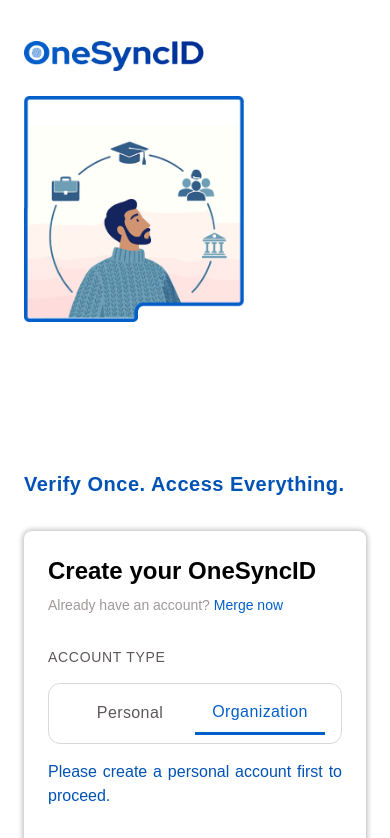
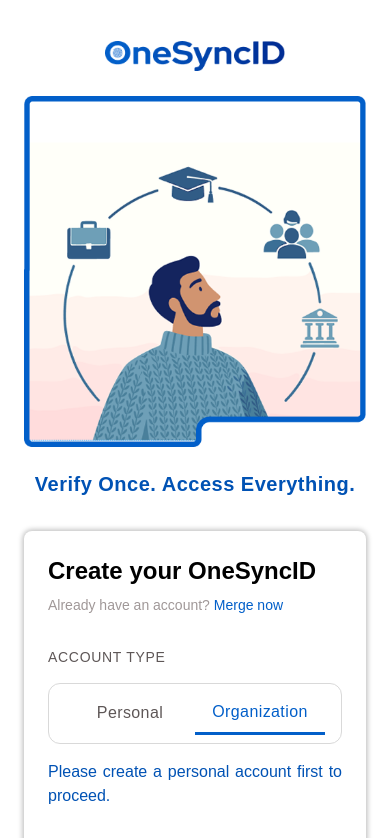
Before and after one commit to raihankabir1952/onesyncid-web, a Next.js app: page /create-account in a window 390 px wide. Shown: the top 838 px of the page. Built offline with nearby package versions, Linux system fonts and the light colour scheme.

Commit message:
back to old code

```diff
--- a/app/create-account/page.tsx
+++ b/app/create-account/page.tsx
@@ -9,14 +9,14 @@
   const router = useRouter();
 
   return (
-    <div
-      className="min-h-screen bg-white flex flex-col"
-      style={{ fontFamily: "'Switzer', sans-serif" }}
-    >
+    <div className="min-h-screen bg-white flex flex-col" style={{ fontFamily: "'Switzer', sans-serif" }}>
+
       {/* MAIN CONTENT */}
-      <div className="flex-1 flex flex-col lg:flex-row items-start lg:items-center justify-center gap-8 px-6 py-10 lg:px-16">
+      <div className="flex-1 flex flex-col lg:flex-row items-center justify-center gap-8 px-6 py-10 lg:px-16">
+
         {/* LEFT */}
-        <div className="flex flex-col items-start gap-6 w-full lg:w-[45%] max-w-[537px]">
+        <div className="flex flex-col items-center lg:items-start gap-6 w-full lg:w-[45%] max-w-[537px]">
+
           {/* Logo */}
           <div className="relative w-[180px] h-[32px] lg:w-[232px] lg:h-[40px]">
             <Image
@@ -30,33 +30,30 @@
           </div>
 
           {/* Illustration */}
-          <div
-            className="relative w-[220px] sm:w-[260px] lg:w-full"
-            style={{ paddingBottom: `${(514 / 500.44) * 100}%` }}
-          >
+          <div className="relative w-full" style={{ paddingBottom: `${(514 / 500.44) * 100}%` }}>
             <Image
               src="/images/create-account.png"
               alt=""
               fill
               priority
-              sizes="(max-width: 640px) 220px, (max-width: 1024px) 260px, 45vw"
-              className="object-contain object-left-top"
+              sizes="(max-width: 768px) 90vw, 45vw"
+              className="object-contain object-top"
             />
           </div>
 
           {/* Tagline */}
-          <p className="text-left text-[#0052b4] text-xl lg:text-[27px] font-bold leading-snug tracking-wide">
+          <p className="text-center lg:text-left text-[#0052b4] text-xl lg:text-[27px] font-bold leading-snug tracking-wide">
             Verify Once. Access Everything.
           </p>
         </div>
 
         {/* RIGHT CARD */}
-        <div
-          className="w-full lg:w-[45%] max-w-[600px] bg-white rounded-lg p-6 lg:p-8"
+        <div className="w-full lg:w-[45%] max-w-[600px] bg-white rounded-lg p-6 lg:p-8"
           style={{ boxShadow: "0px 0px 5.5px 1.5px rgba(0,0,0,0.25)" }}
         >
           <div className="flex flex-col gap-8 min-h-0 lg:min-h-[659px] justify-between">
             <div className="flex flex-col gap-8">
+
               {/* Title */}
               <div className="flex flex-col gap-2">
                 <p className="text-2xl lg:text-[30px] font-semibold text-black">
@@ -81,6 +78,7 @@
 
                 {/* Tabs */}
                 <div className="flex items-center border border-[#d9d9d9] rounded-xl px-4 py-2">
+                  {/* Personal */}
                   <button
                     type="button"
                     onClick={() => router.push("/create-account/personal")}
@@ -88,10 +86,10 @@
                   >
                     Personal
                   </button>
-
+                  {/* Organization — active */}
                   <button
                     type="button"
-                    className="flex-1 flex items-center justify-center py-2 text-[#025fc9] text-base font-medium tracking-wide bg-transparent cursor-default"
+                    className="flex-1 flex items-center justify-center py-2 text-[#025fc9] text-base font-medium tracking-wide bg-transparent border-none cursor-default border-b-[3px] border-b-[#025fc9]"
                     style={{ borderBottom: "3px solid #025fc9" }}
                   >
                     Organization
@@ -112,8 +110,7 @@
             </div>
 
             {/* Merge accounts banner */}
-            <div
-              className="flex gap-2 items-start justify-center rounded-xl px-4 py-3"
+            <div className="flex gap-2 items-start justify-center rounded-xl px-4 py-3"
               style={{
                 backgroundColor: "rgba(2,95,201,0.05)",
                 border: "1px solid rgba(2,95,201,0.2)",
```
